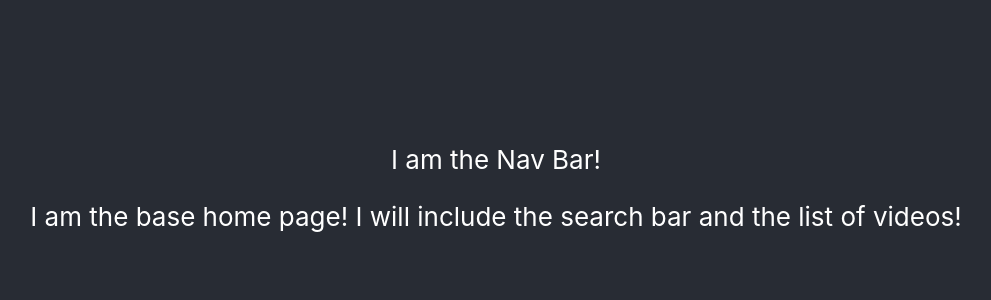
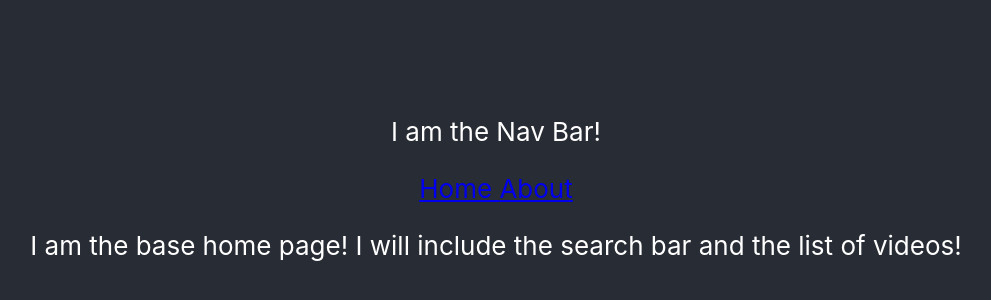
Before and after one commit to Tetracell/stt-youtube-clone, a React (Create React App) app: page / in a window 1280 px wide. Shown: the part 212-512 px from the top of the page, without its empty margins (144-1135 px from the left). Built offline with nearby package versions, Linux system fonts and the light colour scheme.

Commit message:
nav bar links

```diff
--- a/src/components/Nav.js
+++ b/src/components/Nav.js
@@ -1,7 +1,13 @@
-const Nav = (() => {
-    return (
-        <p> I am the Nav Bar!</p>
-    )
-})
+import { Link } from "react-router-dom";
+
+const Nav = () => {
+  return (
+    <div>
+      <p> I am the Nav Bar!</p>
+      <Link to={"/"}> Home </Link>
+      <Link to={"/about"}> About</Link>
+    </div>
+  );
+};
 
 export default Nav;
```
